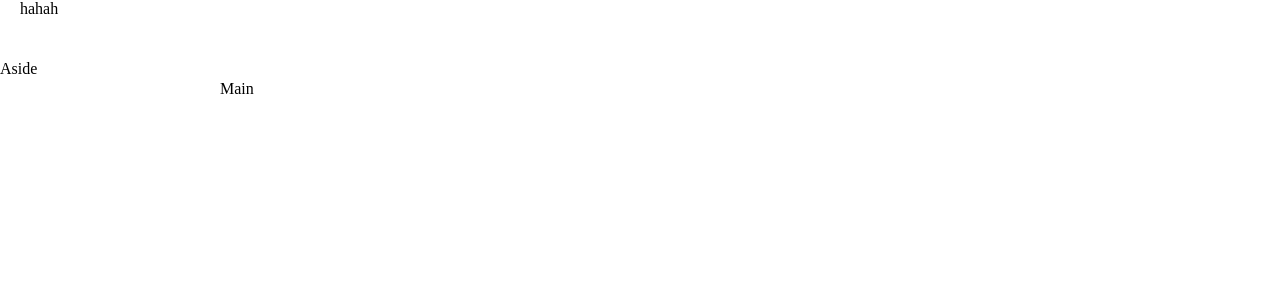
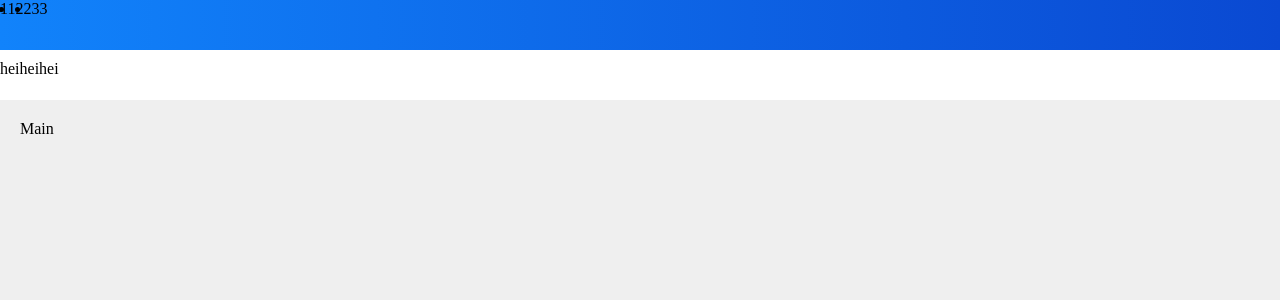
Before and after one commit to Superwang6/Manta, a Vue app in the folder web/: page / in a window 1280 px wide. Shown: the top 300 px of the page. Built offline with nearby package versions, Linux system fonts and the light colour scheme.

Commit message:
增加header和nav组建

```diff
--- a/web/src/base/frame/app/Application.vue
+++ b/web/src/base/frame/app/Application.vue
@@ -1,19 +1,28 @@
 <template>
   <el-container class="content">
-    <el-header> <Header></Header> </el-header>
-    <el-container>
-      <el-aside width="200px">Aside</el-aside>
-      <el-main>Main</el-main>
-    </el-container>
+    <el-header class="header">
+      <TopHeader />
+      <FloodHeader />
+    </el-header>
+    <el-main class="main">Main</el-main>
   </el-container>
 </template>
 
 <script lang='ts' setup>
-import Header from "@/base/frame/app/header/Header.vue";
+import TopHeader from "@/base/frame/app/header/TopHeader.vue";
+import FloodHeader from "@/base/frame/app/header/FloodHeader.vue";
 </script>
-<style scoped>
+<style  lang="scss" scoped>
 .content {
   height: 100%;
   width: 100%;
+  .header {
+    height: 100px;
+    padding: 0;
+    min-width: 1200px;
+  }
+  .main{
+    background: #efefef;
+  }
 }
 </style>
--- /dev/null
+++ b/web/src/base/frame/app/header/FloodHeader.vue
@@ -0,0 +1,13 @@
+<template>
+  <div class="flood-header">heiheihei</div>
+</template>
+<script lang="ts">
+</script>
+<style lang="scss" scoped>
+.flood-header {
+  background: #ffffff;
+  height: 45%;
+  width: 100%;
+  margin: 5px 0 0 0;
+}
+</style>
--- a/web/src/base/frame/app/header/Header.vue
+++ /dev/null
@@ -1,7 +0,0 @@
-<template>
-  <div>hahah</div>
-</template>
-<script lang='ts' setup>
-</script>
-<style scoped>
-</style>
--- /dev/null
+++ b/web/src/base/frame/app/header/TopHeader.vue
@@ -0,0 +1,14 @@
+<template>
+  <div class="top-header">
+      <Nav/>
+  </div>
+</template>
+<script lang='ts' setup>
+import Nav from "@/base/frame/app/header/nav.vue"
+</script>
+<style  lang="scss" scoped>
+.top-header {
+  height: 55%;
+  width: 100%;
+}
+</style>
--- /dev/null
+++ b/web/src/base/frame/app/header/nav.vue
@@ -0,0 +1,25 @@
+<template>
+    <div class="nav">
+        <ul class="list">
+            <li class="item">11</li>
+            <li class="item">22</li>
+            <li class="item">33</li>
+        </ul>
+    </div>
+</template>
+<script>
+</script>
+
+<style lang="scss" scoped>
+.nav{
+    margin: 0 auto;
+    height: 50px;
+    width: 100%;
+    background: linear-gradient(to right, #1183fb, #0a49d2);
+    .list{
+        .item{
+            float: left;
+        }
+    }
+}
+</style>
```
